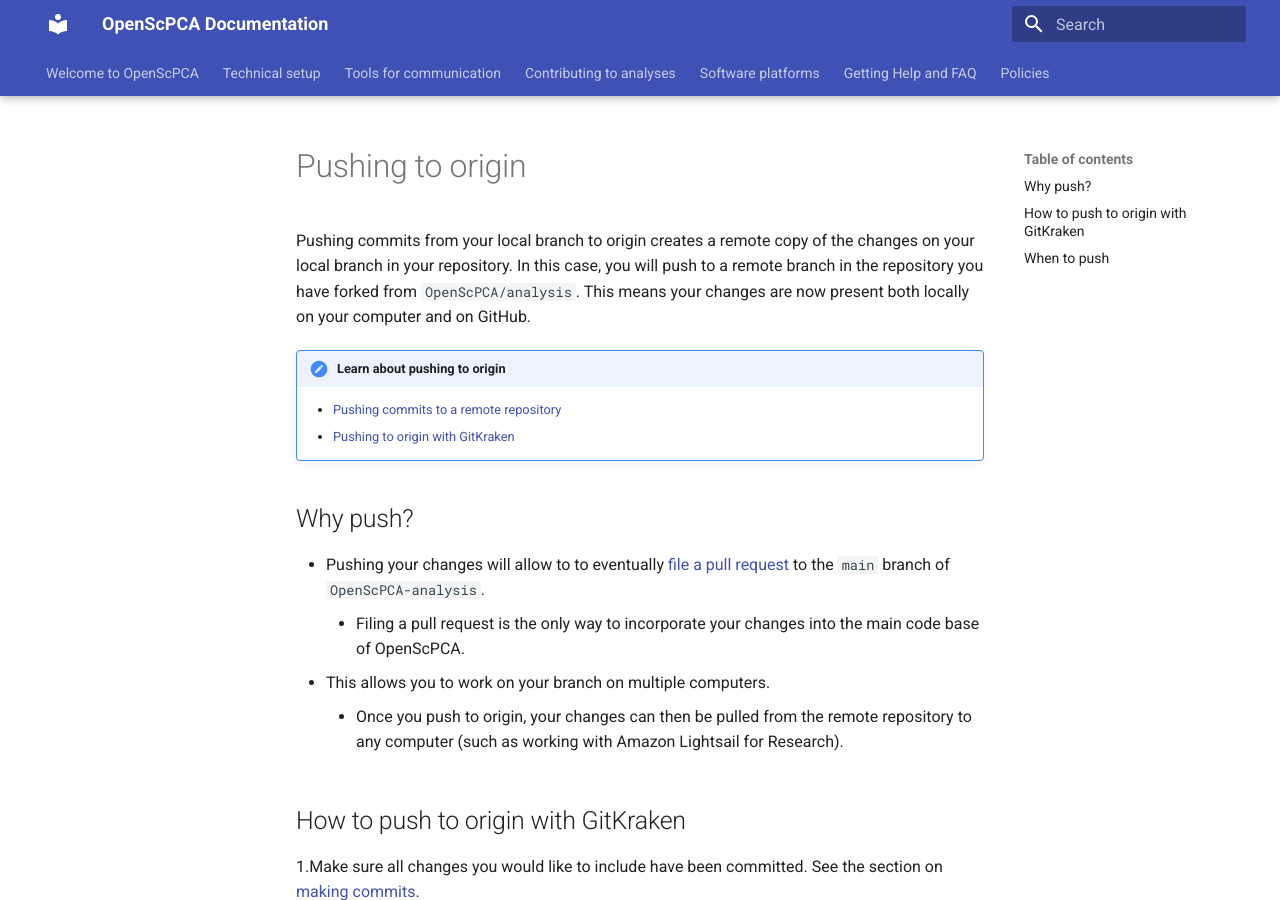
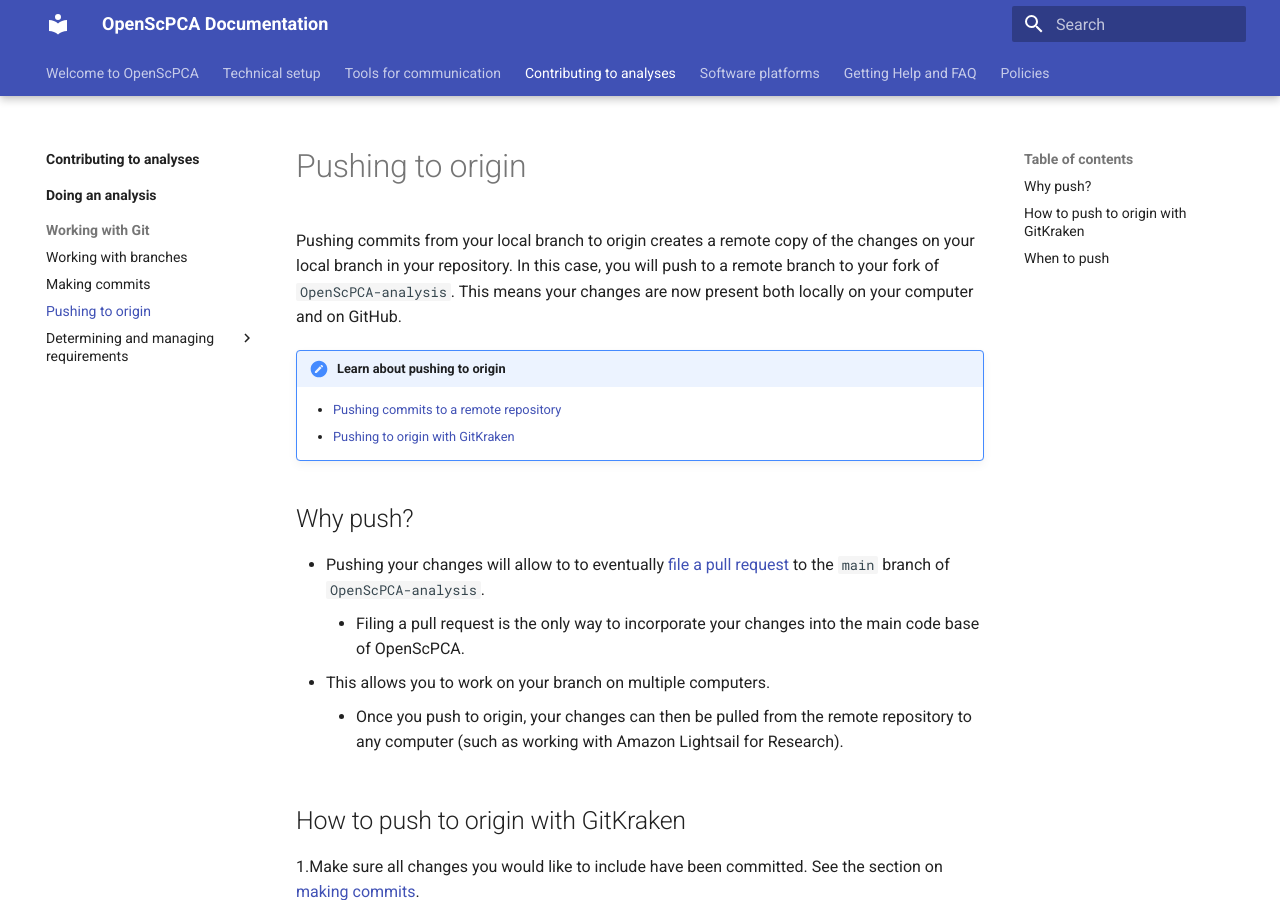
Before and after one commit to AlexsLemonade/OpenScPCA-analysis, an MkDocs documentation site: the page built from docs/contributing-to-analyses/working-with-git/push-to-origin.md, in a window 1280 px wide and 900 px high. Built offline with MkDocs 1.6.1 and Material for MkDocs 9.7.7, drawn with Linux system fonts in a browser that asks for light colours.

Commit message:
Apply suggestions from code review
Co-authored-by: Stephanie Spielman <stephanie.spielman@gmail.com>

```diff
--- a/docs/contributing-to-analyses/working-with-git/push-to-origin.md
+++ b/docs/contributing-to-analyses/working-with-git/push-to-origin.md
@@ -1,7 +1,7 @@
 # Pushing to origin
 
 Pushing commits from your local branch to origin creates a remote copy of the changes on your local branch in your repository.
-In this case, you will push to a remote branch in the repository you have forked from `OpenScPCA/analysis`.
+In this case, you will push to a remote branch to your fork of `OpenScPCA-analysis`.
 This means your changes are now present both locally on your computer and on GitHub.
 
 !!! note "Learn about pushing to origin"
--- a/mkdocs.yml
+++ b/mkdocs.yml
@@ -66,7 +66,7 @@ nav:
     - Working with Git: # Creating branches, adding commits, all git interactions
       - contributing-to-analyses/working-with-git/working-with-branches.md
       - contributing-to-analyses/working-with-git/making-commits.md
-      - contributing-to-analyses/doing-analyses/working-with-git/push-to-origin.md
+      - contributing-to-analyses/working-with-git/push-to-origin.md
       - Determining and managing requirements:
         - contributing-to-analyses/determining-and-managing-requirements/index.md
         - contributing-to-analyses/determining-and-managing-requirements/software-requirements.md
```
